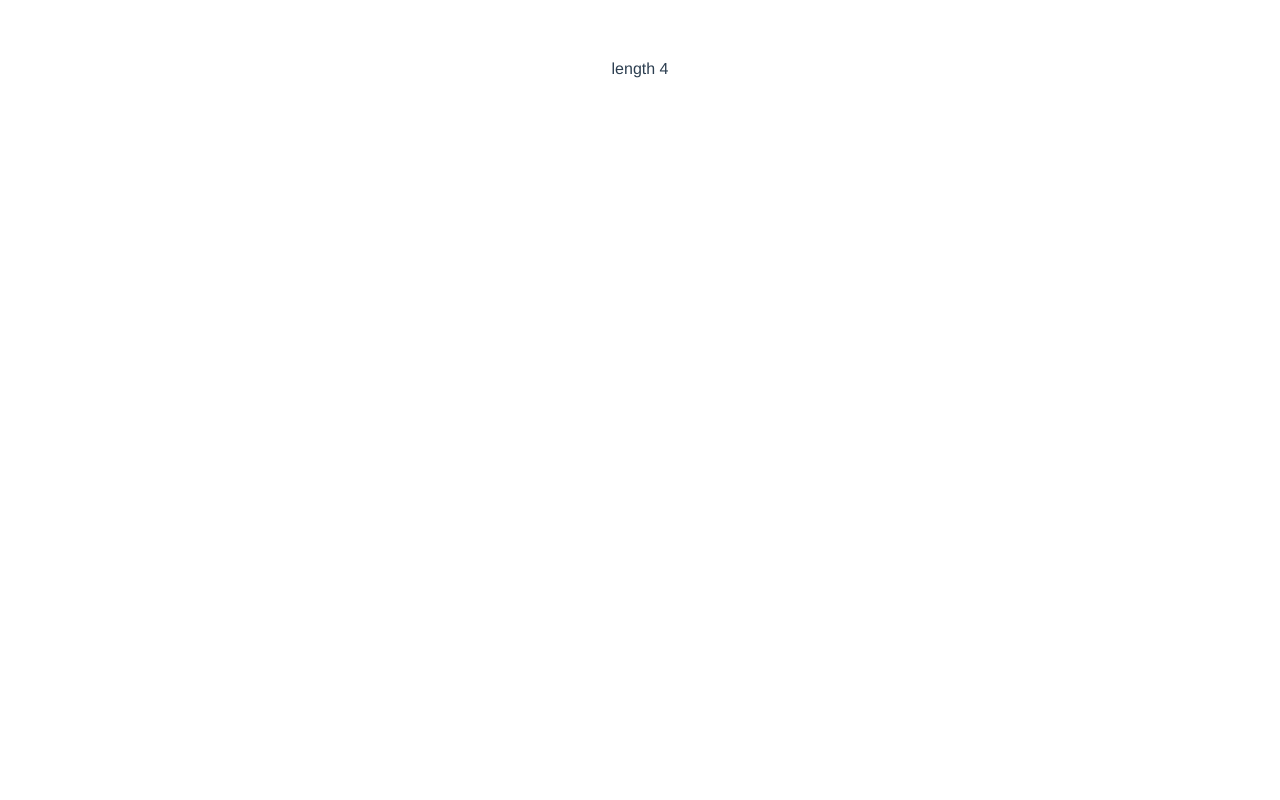
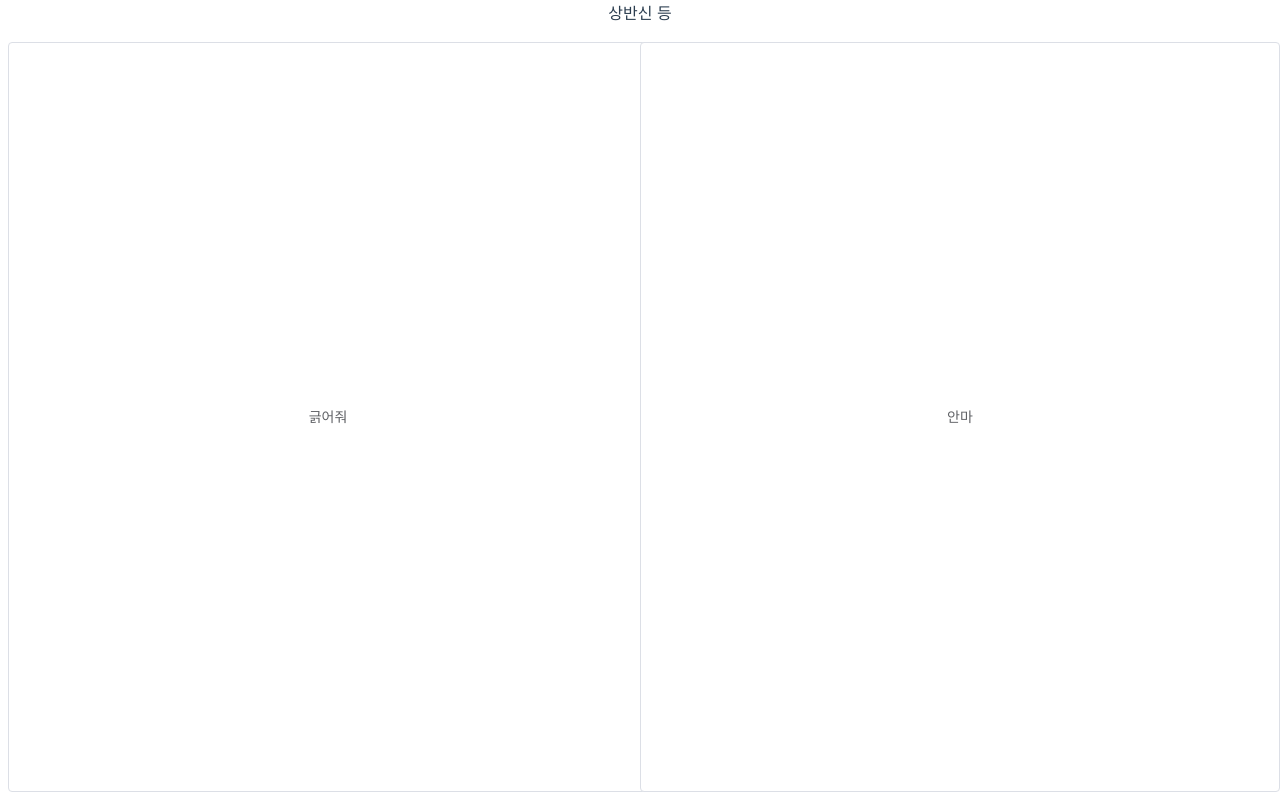
Before and after one commit to leejh10003/eye-tracking, a Vue app: page / in a window 1280 px wide. Built offline with nearby package versions, Linux system fonts and the light colour scheme.

Commit message:
First implementation

```diff
--- a/package.json
+++ b/package.json
@@ -9,6 +9,9 @@
   },
   "dependencies": {
     "core-js": "^3.8.3",
+    "element-plus": "^2.0.3",
+    "element-ui": "^2.15.6",
+    "lodash": "^4.17.21",
     "vue": "^3.2.13"
   },
   "devDependencies": {
--- a/public/index.html
+++ b/public/index.html
@@ -1,5 +1,5 @@
 <!DOCTYPE html>
-<html lang="">
+<html lang="" style="margin: 0; padding: 0">
   <head>
     <meta charset="utf-8">
     <meta http-equiv="X-UA-Compatible" content="IE=edge">
@@ -7,7 +7,13 @@
     <link rel="icon" href="<%= BASE_URL %>favicon.ico">
     <title><%= htmlWebpackPlugin.options.title %></title>
   </head>
-  <body>
+  <body style="margin-top: -60px;
+  padding: 0;
+  border: 0;
+  outline: 0;
+  font-size: 100%;
+  vertical-align: baseline;
+  background: transparent;">
     <noscript>
       <strong>We're sorry but <%= htmlWebpackPlugin.options.title %> doesn't work properly without JavaScript enabled. Please enable it to continue.</strong>
     </noscript>
--- a/src/App.vue
+++ b/src/App.vue
@@ -1,12 +1,20 @@
 <template>
-<div>
-  <div v-if="current.length === 4">length 4</div>
-  <div v-if="current.length === 3">length 3</div>
-  <div v-if="current.length === 2">length 2</div>
+<div v-if="!!current.children">
+  <div style="height: calc(2em + 10px); margin: 0; padding: 0">{{sentence}}</div>
+  <el-row v-for="(row, rowIndex) in align" :key="rowIndex">
+    <el-col v-for="columnIndex in row" :span="spanForCurrent" :key="columnIndex">
+      <el-button :style="{width: `${100 / align[0].length}vw`, height: `calc(${100 / align.length}vh - ${2 / align.length}em - ${22 / align.length}px)`}" @click="(e) => click(rowIndex, columnIndex)">{{itemFromIndex(rowIndex, columnIndex).name}}</el-button>
+    </el-col>
+  </el-row>
+</div>
+<div v-else>
+  {{sentence}}
 </div>
 </template>
-
+<style>
+</style>
 <script>
+import _ from 'lodash'
 const entities = [{
   name: '상반신',
   children: [{
@@ -137,10 +145,63 @@ const entities = [{
 }]
 export default {
   name: 'App',
+  computed: {
+    current() {
+      var current = _.cloneDeep({
+        children: this.entities
+      })
+      for (var i = 0; i < this.workingSet.length; i++) {
+        current = _.cloneDeep(current.children[this.workingSet[i]])
+      }
+      return current
+    },
+    sentence(){
+      var toReturn = []
+      var current = _.cloneDeep({
+        children: this.entities
+      })
+      for (var i = 0; i < this.workingSet.length; i++) {
+        if (toReturn.length < 1 || current.children[this.workingSet[i]].replace !== true){
+          toReturn.push(current.children[this.workingSet[i]].name)
+        } else {
+          toReturn[toReturn.length - 1] = current.children[this.workingSet[i]].name
+        }
+        current = _.cloneDeep(current.children[this.workingSet[i]])
+      }
+      return toReturn.join(' ')
+    },
+    spanForCurrent(){
+      if (this.current.children.length === 3){
+        return 8
+      } else {
+        return 12
+      }
+    },
+    align(){
+      if (this.current.children.length === 4){
+        return [[0, 1], [0, 1]]
+      } else if (this.current.children.length === 3) {
+        return [[0, 1, 2]]
+      } else {
+        return [[0, 1]]
+      }
+    }
+  },
+  methods: {
+    click(rowIndex, colIndex){
+      console.log(rowIndex, colIndex)
+      this.workingSet.push(this.restoreIndex(rowIndex, colIndex))
+    },
+    restoreIndex(rowIndex, columnIndex){
+      return rowIndex * this.align[0].length + columnIndex
+    },
+    itemFromIndex(rowIndex, columnIndex){
+      return this.current.children[this.restoreIndex(rowIndex, columnIndex)]
+    }
+  },
   data (){
     return {
-      workingSet: [],
-      current: entities,
+      workingSet: [0, 1],
       entities
     }
   }
--- a/src/main.js
+++ b/src/main.js
@@ -1,4 +1,8 @@
 import { createApp } from 'vue'
+import ElementUI from 'element-plus';
+import 'element-plus/dist/index.css'
 import App from './App.vue'
 
-createApp(App).mount('#app')
+const app = createApp(App)
+app.use(ElementUI)
+app.mount('#app')
```
Also changed, not shown: 1 other file (tests, documents, lock files or other folders).
